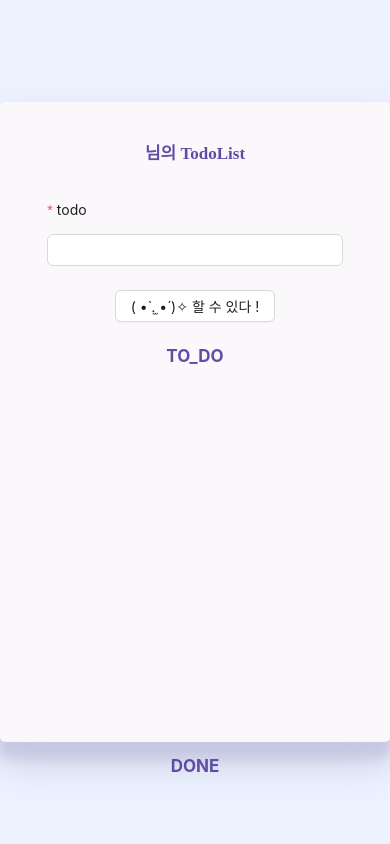
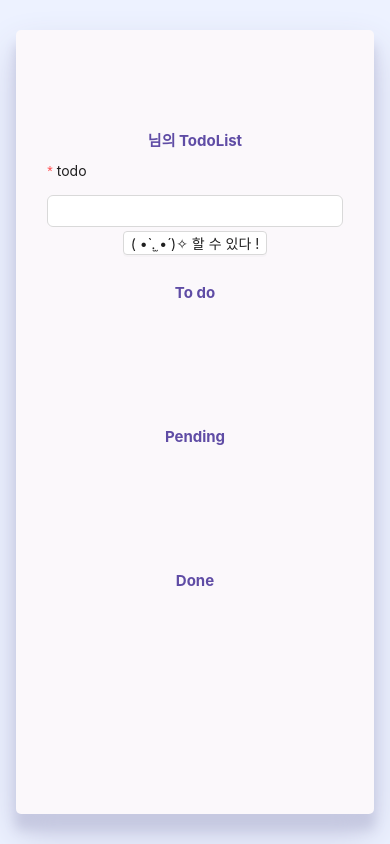
Before and after one commit to jeongyeon-park/react-todo, a React (Create React App) app: page /todoList in a window 390 px wide. Shown: the top 844 px of the page. Built offline with nearby package versions, Linux system fonts and the light colour scheme; a web font is replaced by a local one.

Commit message:
ADD: 반응형

```diff
--- a/src/components/TodoItem.tsx
+++ b/src/components/TodoItem.tsx
@@ -2,6 +2,7 @@ import {Button} from 'antd';
 import styled from "styled-components";
 import {useRecoilState} from 'recoil';
 import { todoListState } from '../atom';
+import { ToDoButtonStyle, PendingButtonStyle, DoneButtonStyle} from '../components/style';
 
 const Item = styled.div`
     width: 100%;
@@ -17,10 +18,6 @@ const TodoItem = ({id, name , status} : {
     status: string
 })=>{
 
-    const ToDoButtonStyle = {backgroundColor:"#fee894", color:"#5f4ca5", fontWeight: 'bold'};
-    const PendingButtonStyle = {backgroundColor:"#80eaff", color:"#5f4ca5", fontWeight: 'bold'};
-    const DoneButtonStyle = {backgroundColor:"#5f4ca5", color:"white", fontWeight: 'bold' };
-
     const [todoList, setTodoList] = useRecoilState(todoListState);
     const handleOnToDoClick = () =>{
         setTodoList(todoList.map((item)=> item.id === id ? {...item, status:"TO_DO"} : item ))
@@ -34,7 +31,7 @@ const TodoItem = ({id, name , status} : {
 
     return (
         <Item>
-            <div style={{width:"50%", overflow: "hidden", textOverflow: "ellipsis", whiteSpace: "nowrap"}}>{name}</div>
+            <div style={{width:"40%", overflow: "hidden", textOverflow: "ellipsis", whiteSpace: "nowrap"}}>{name}</div>
             {status === "TO_DO" ?
                 <>
                     <Button style={PendingButtonStyle} onClick={handleOnPendingClick}>Pending</Button>
--- a/src/components/style.ts
+++ b/src/components/style.ts
@@ -9,8 +9,11 @@ export const Container = styled.div`
     background-color: #edf2ff;
 `;
 export const ComponentWrap = styled.div`
-    width: 800px;
-    height: 600px;
+    @media ${(props)=>props.theme.mobile}{
+        height: 93vh;
+    }
+    height: 70vh;
+    overflow-y: hidden;
     display: flex;
     flex-direction: column;
     justify-content: center;
@@ -20,9 +23,20 @@ export const ComponentWrap = styled.div`
     box-shadow:  0 20px 38px #c6c9e1, 0 15px 12px #c6c9e1;
     background-color:#fbf8fb;
 `;
+const size = {
+    mobile: "500px"
+}
+
+export const theme = {
+    mobile: `(max-width: ${size.mobile})`
+}
 
 // export const ComponentWrap = tw.div`
 //     flex,
 //     flex-col,
 
 // `
+
+export const ToDoButtonStyle = {backgroundColor:"#fee894", color:"#5f4ca5", fontWeight: 'bold'};
+export const PendingButtonStyle = {backgroundColor:"#80eaff", color:"#5f4ca5", fontWeight: 'bold'};
+export const DoneButtonStyle = {backgroundColor:"#5f4ca5", color:"white", fontWeight: 'bold' };
--- a/src/pages/Home.tsx
+++ b/src/pages/Home.tsx
@@ -1,32 +1,49 @@
-import {useEffect} from "react";
+import { useEffect } from "react";
 import InputName from "../components/InputName";
 import { UserOutlined } from "@ant-design/icons";
 import * as S from "../components/style";
 import { useRecoilValue } from "recoil";
 import { userNameState } from "../atom";
 import { useNavigate } from "react-router-dom";
+import { Col, Layout, Row } from "antd";
 
+const { Content } = Layout;
 
-const Home =()=>{
-
+const Home = () => {
   const userName = useRecoilValue(userNameState);
   const navigate = useNavigate();
 
   // 유저 이름 localStorage 에 있으면 다음 페이지
-    useEffect(()=>{
-        if(userName){
+  useEffect(() => {
+    if (userName) {
       navigate("/weather");
     }
-    },[])
+  }, []);
 
   return (
     <S.Container>
+      <Layout style={{"backgroundColor":"transparent"}}>
+        <Content>
+          <Row>
+            <Col xs={{ span: 22, offset: 1 }} lg={{ span: 12, offset: 6 }}>
               <S.ComponentWrap>
-                <UserOutlined style={{fontSize: "50px", backgroundColor:"lightgrey", padding: "20px", borderRadius: "100px", marginBottom:"30px"}}/>
-                <InputName/>
+                <UserOutlined
+                  style={{
+                    fontSize: "50px",
+                    backgroundColor: "lightgrey",
+                    padding: "20px",
+                    borderRadius: "100px",
+                    marginBottom: "30px",
+                  }}
+                />
+                <InputName />
               </S.ComponentWrap>
+            </Col>
+          </Row>
+        </Content>
+      </Layout>
     </S.Container>
   );
-}
+};
 
 export default Home;
--- a/src/pages/TodoList.tsx
+++ b/src/pages/TodoList.tsx
@@ -1,35 +1,38 @@
 import { useRef } from "react";
-import { Form, Button, Input, Row, Col } from "antd";
+import { Form, Button, Input, Row, Col, Layout, Grid , theme} from "antd";
 import * as S from "../components/style";
 import styled from "styled-components";
 import TodoItem from "../components/TodoItem";
 import { useRecoilState, useRecoilValue } from "recoil";
-import { pendingListState, todoListState, userNameState } from "../atom";
+import { todoListState, userNameState } from "../atom";
+import { Content } from "antd/es/layout/layout";
 
-const ListWrap = styled.div`
-  width: 100%;
-  height: 60%;
-`;
-
-const ListItemWrap = styled.div`
-  overflow-y: auto;
-  height: 360px;
-`;
+const {useBreakpoint} = Grid;
 
 const Title = styled.div`
+  @media ${(props)=>props.theme.mobile}{
+    margin-bottom: 5px;
+    font-size: 15px;
+  }
+
   font-size: 17px;
   font-weight: bold;
   margin-bottom: 30px;
   color: #5f4ca5;
 `;
 
-enum todoStatus {
-  todo = "TO_DO",
-  done = "DONE",
-  pending = "PENDING",
+
+const ListItemWrap = styled.div`
+  @media ${(props)=>props.theme.mobile} {
+    height: 120px;
   }
+  overflow-y: auto;
+  height: 320px;
+`;
 
 const TodoList = () => {
+  const breakpoint = useBreakpoint();
+
   const userName = useRecoilValue(userNameState);
 
   interface ITodoItem {
@@ -38,7 +41,6 @@ const TodoList = () => {
     status: "TO_DO" | "DONE" | "PENDING";
   }
 
-  const todoStatus = ["TO_DO", "DONE", "PENDING"];
   const [todoList, setTodoList] = useRecoilState<ITodoItem[]>(todoListState);
 
   const keyNumber = useRef(0);
@@ -59,40 +61,78 @@ const TodoList = () => {
 
   return (
     <S.Container>
+      <Layout style={{"backgroundColor":"transparent"}}>
+        <Content>
+          <Row>
+            <Col xs={{ span: 22, offset: 1 }}  lg={{ span: 12, offset: 6 }}>
               <S.ComponentWrap>
+                <Row >
+                  <Col>
                     <Title>{userName}님의 TodoList</Title>
                     <Form form={form} onFinish={onFinish}>
                       <Form.Item
                         label="todo"
                         name="todo"
-            rules={[{ required: true, message: "할 일을 입력 해 주세요." }]}
+                        rules={[
+                          {
+                            required: true,
+                            message: "할 일을 입력 해 주세요.",
+                          },
+                        ]}
+                        style={breakpoint.xs ? {"margin":"0"}:{}}
                       >
                         <Input />
                       </Form.Item>
                       <Form.Item>
-            <Button htmlType="submit">( •̀ .̫ •́ )✧ 할 수 있다 !</Button>
+                        <Button
+                          size={breakpoint.xs ? "small" : "middle"}
+                          htmlType="submit">
+                          ( •̀ .̫ •́ )✧ 할 수 있다 !
+                        </Button>
                       </Form.Item>
                     </Form>
+                  </Col>
+                </Row>
 
-        <ListWrap>
-          <Row gutter={16}>
-            {todoStatus.map((todoStatusValue) => {
-              return (
+                <Row style={{ width: "100%" }}>
                   <Col className="gutter-row" xs={24} sm={24} md={8}>
-                  <Title>{todoStatusValue}</Title>
+                    <Title>To do</Title>
                     <ListItemWrap>
                       {todoList
-                      .filter((item) => item.status === todoStatusValue)
+                        .filter((item) => item.status === "TO_DO")
                         .map((item) => (
                           <TodoItem key={item.id} {...item}></TodoItem>
                         ))}
                     </ListItemWrap>
                   </Col>
-              );
-            })}
+
+                  <Col className="gutter-row" xs={24} sm={24} md={8}>
+                    <Title>Pending</Title>
+                    <ListItemWrap>
+                      {todoList
+                        .filter((item) => item.status === "PENDING")
+                        .map((item) => (
+                          <TodoItem key={item.id} {...item}></TodoItem>
+                        ))}
+                    </ListItemWrap>
+                  </Col>
+
+                  <Col className="gutter-row" xs={24} sm={24} md={8}>
+                    <Title>Done</Title>
+                    <ListItemWrap>
+                      {todoList
+                        .filter((item) => item.status === "DONE")
+                        .map((item) => (
+                          <TodoItem key={item.id} {...item}></TodoItem>
+                        ))}
+                    </ListItemWrap>
+                  </Col>
                 </Row>
-        </ListWrap>
               </S.ComponentWrap>
+            </Col>
+          </Row>
+        </Content>
+      </Layout>
     </S.Container>
   );
 };
--- /dev/null
+++ b/src/styles/colors.ts
@@ -0,0 +1,4 @@
+export const colors = {
+    backgroundColor: "#edf2ff",
+    titleColor: "#5f4ca5"
+}
--- /dev/null
+++ b/src/styles/font.ts
@@ -0,0 +1,8 @@
+export const fontStyle = {
+    size: {
+        small : "12px",
+        middle : "14px",
+        smallTitle : "14px",
+        middleTitle : "15px"
+    }
+}
```
Also changed, not shown: src/index.tsx (+6 -1 lines), src/pages/Weather.tsx (+48 -30 lines). Lines whose indentation alone changed are shown as unchanged.
